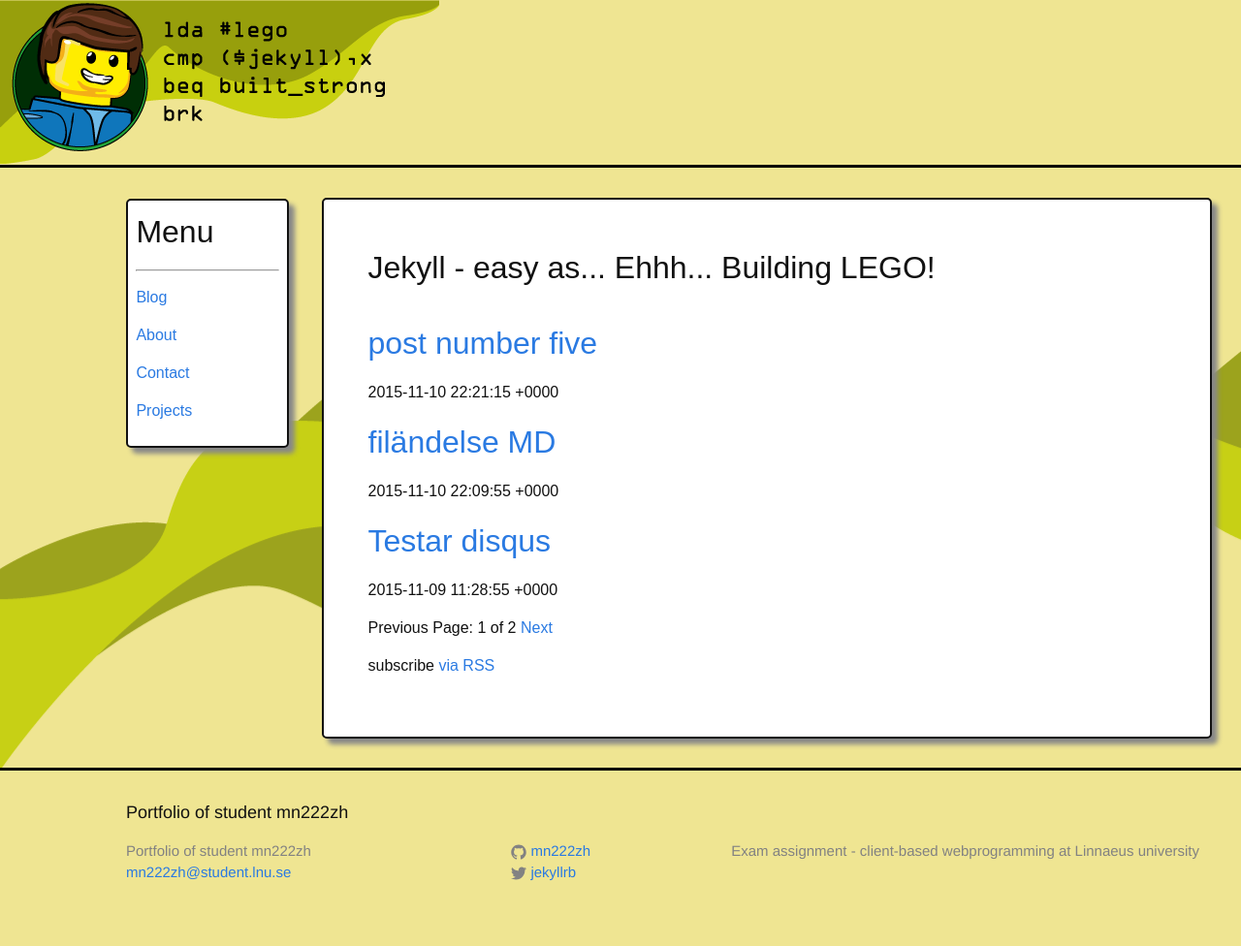
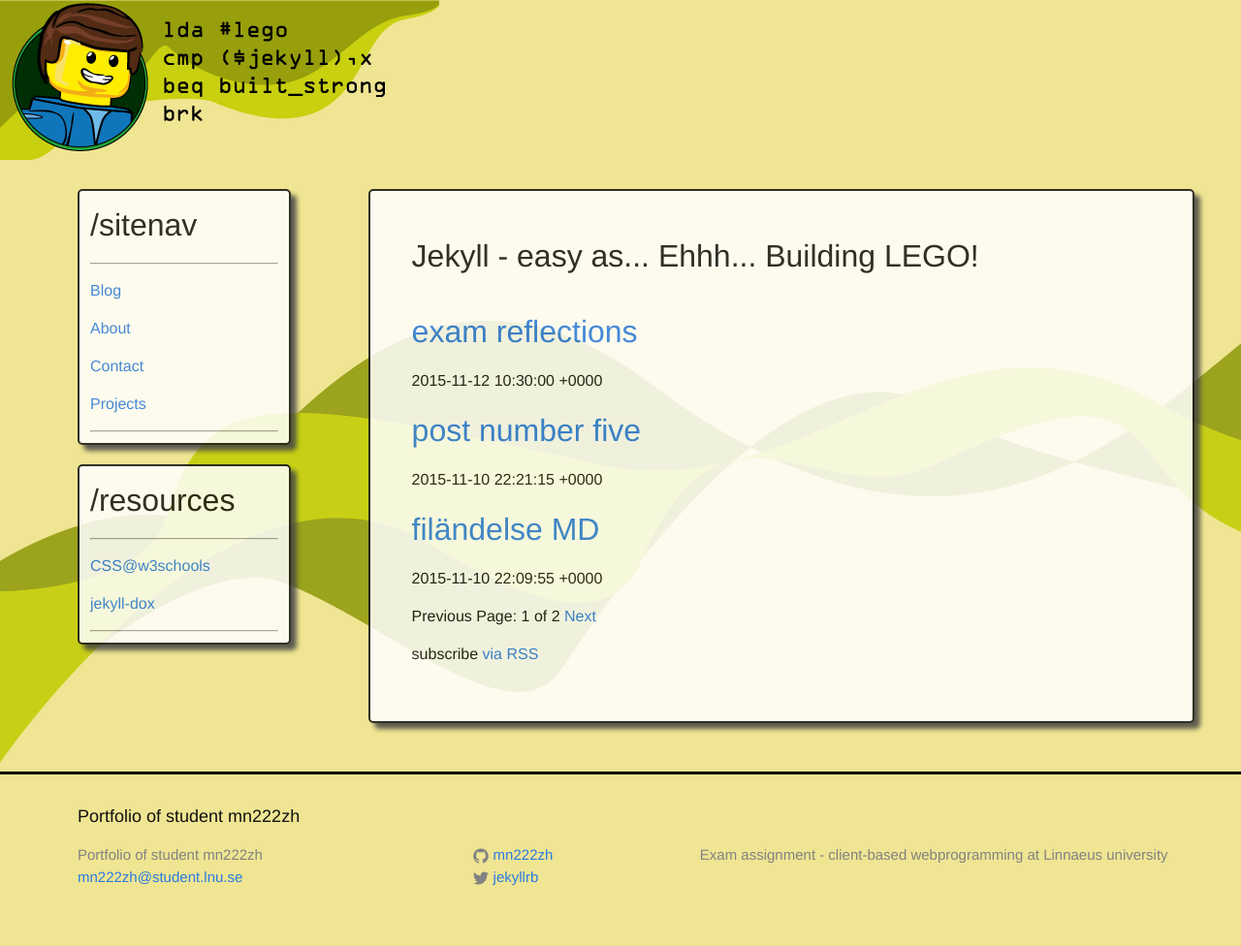
Before and after one commit to mn222zh/mn222zh.github.io, a Jekyll site: the page built from index.html, in a window 1280 px wide. Shown: the whole page at 97% size. Built offline with Jekyll 4.4.1, drawn with Linux system fonts in a browser that asks for light colours; the list of posts is cut into pages by our own code.

Commit message:
implements exam reflections

```diff
--- a/_includes/head.html
+++ b/_includes/head.html
@@ -13,4 +13,5 @@
 
     <link rel="stylesheet" href="{{ "/css/main.css" | prepend: site.baseurl }}">
     <link rel="canonical" href="{{ page.url | replace:'index.html','' | prepend: site.baseurl | prepend: site.url }}">
+    <link type="text/plain" rel="author" href="https://mn222zh.github.io/humans.txt" />
 </head>
--- a/_includes/sidebar.html
+++ b/_includes/sidebar.html
@@ -1,6 +1,6 @@
 
 <div class="article">
-    <h1>Menu</h1>
+    <h1>/sitenav</h1>
     <hr>
     <p></p>
     <a class="page-link" href="{{ site.baseurl }}/">Blog</a>
@@ -11,4 +11,16 @@
             <p></p>
         {% endif %}
     {% endfor %}
+    <hr>
 </div>
+
+<div class="article">
+    <h1>/resources</h1>
+    <hr>
+    <p></p>
+    <a class="page-link" href="http://www.w3schools.com/css/default.asp/">CSS@w3schools</a>
+    <p></p>
+    <a class="page-link" href="jekyllrb.com">jekyll-dox</a>
+    <p></p>
+    <hr>
+</div>
--- a/_sass/_base.scss
+++ b/_sass/_base.scss
@@ -156,9 +156,9 @@
 .wrapper {
     max-width: -webkit-calc(800px - (#{$spacing-unit} * 2));
     max-width:         calc(800px - (#{$spacing-unit} * 2));
-    max-width: 1200px;
-    margin-right: auto;
-    margin-left: 100px;
+    max-width: 90%;
+  //  margin-right: 200px;
+    margin-left: 50px;
     padding-right: $spacing-unit;
     padding-left: $spacing-unit;
     @extend %clearfix;
--- a/_sass/_layout.scss
+++ b/_sass/_layout.scss
@@ -1,20 +1,19 @@
 /**
  * My stylez
  */
-#left {float:left; width: 15%;}
-#right {margin-left:18%; }
-.article {border: 2px solid; padding: 5%; background-color: #fff; box-shadow:6px 6px 5px #888;
-    border-radius: 5px; margin-top:1px;font-family:arial; font-size:16px;overflow: auto;}
+#left {float:left; width: 220px;}
+#right {margin-left:300px; }
+.article {border: 2px solid; padding: 5%; background-color: #ffffff; box-shadow:6px 6px 5px #444;
+    border-radius: 5px; overflow: auto; opacity: 0.85; margin-bottom: 20px;}
 
 /**
  * Site header
  */
 .site-header {
  //   border-top: 5px solid $grey-color-dark;
-    border-bottom: 3px solid $black-color;
-    min-height: 170px;
-    background-image:url(../top-left-logo.png);
-    background-repeat: no-repeat;
+ //   border-bottom: 3px solid $black-color;
+    min-height: 165px;
+    background: url(../top-left-logo.png) left top no-repeat;
     text-align: right;
 
     // Positioning context for the mobile navigation icon
@@ -175,8 +174,11 @@
  */
 .page-content {
     padding: $spacing-unit 0;
-    background-image:url(../middle.png);
-    background-repeat: no-repeat;
+    background: url(../middle.png) left top no-repeat;
+  //  background-image:url(../top-left-logo.png);
+  //  background-repeat: no-repeat;
+  //  background-image:url(../middle.png);
+  //  background-repeat: no-repeat;
 }
 
 .page-heading {
```
Also changed, not shown: _posts/2015-11-12-exam-reflections.MD (added, +82 -0 lines), humans.txt (+10 -5 lines).
